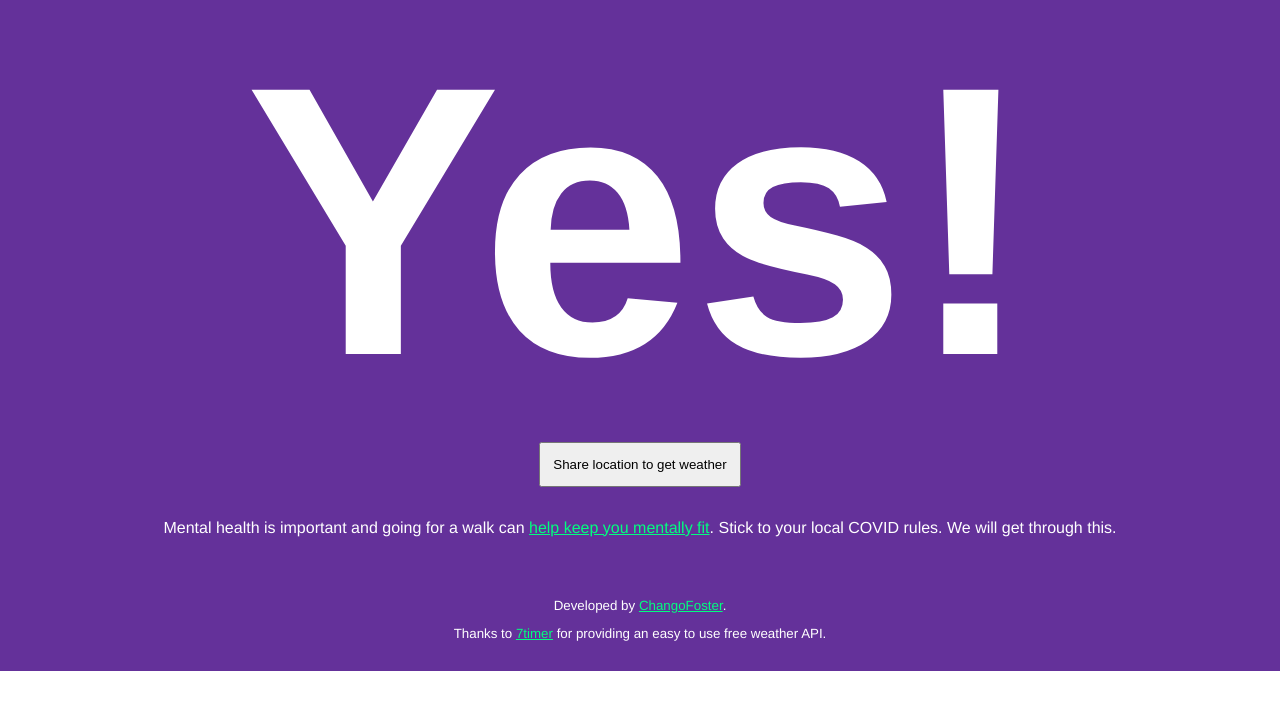
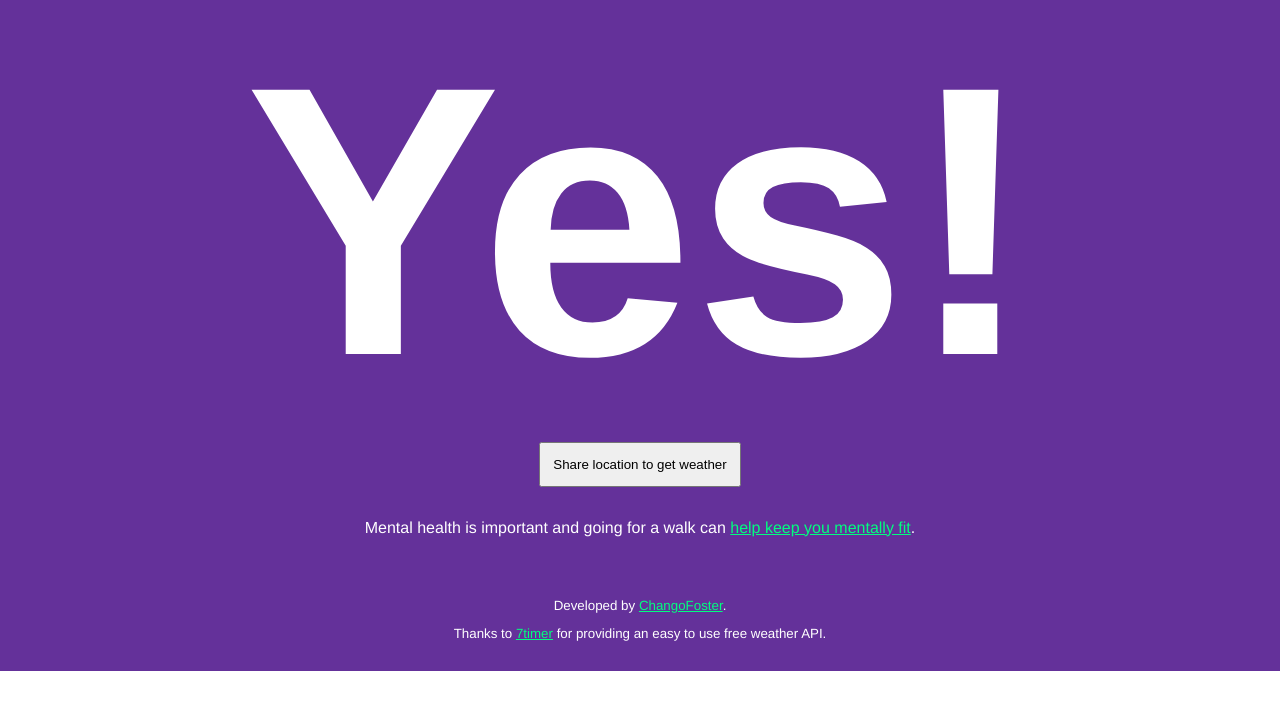
Before and after one commit to ChangoFoster/should-i-go-outside, a React (Create React App) app in the folder client/: page / in a window 1280 px wide. Shown: the top 710 px of the page. Built offline with nearby package versions, Linux system fonts and the light colour scheme.

Commit message:
Tweak intro text

```diff
--- a/client/src/Components/MentalHealth.tsx
+++ b/client/src/Components/MentalHealth.tsx
@@ -8,7 +8,7 @@ const MentalHealth = () => (
       <a href={mentalHealthUrl}>
         help keep you mentally fit
       </a>
-      . Stick to your local COVID rules. We will get through this.
+      .
     </p>
   </div>
 )
```
